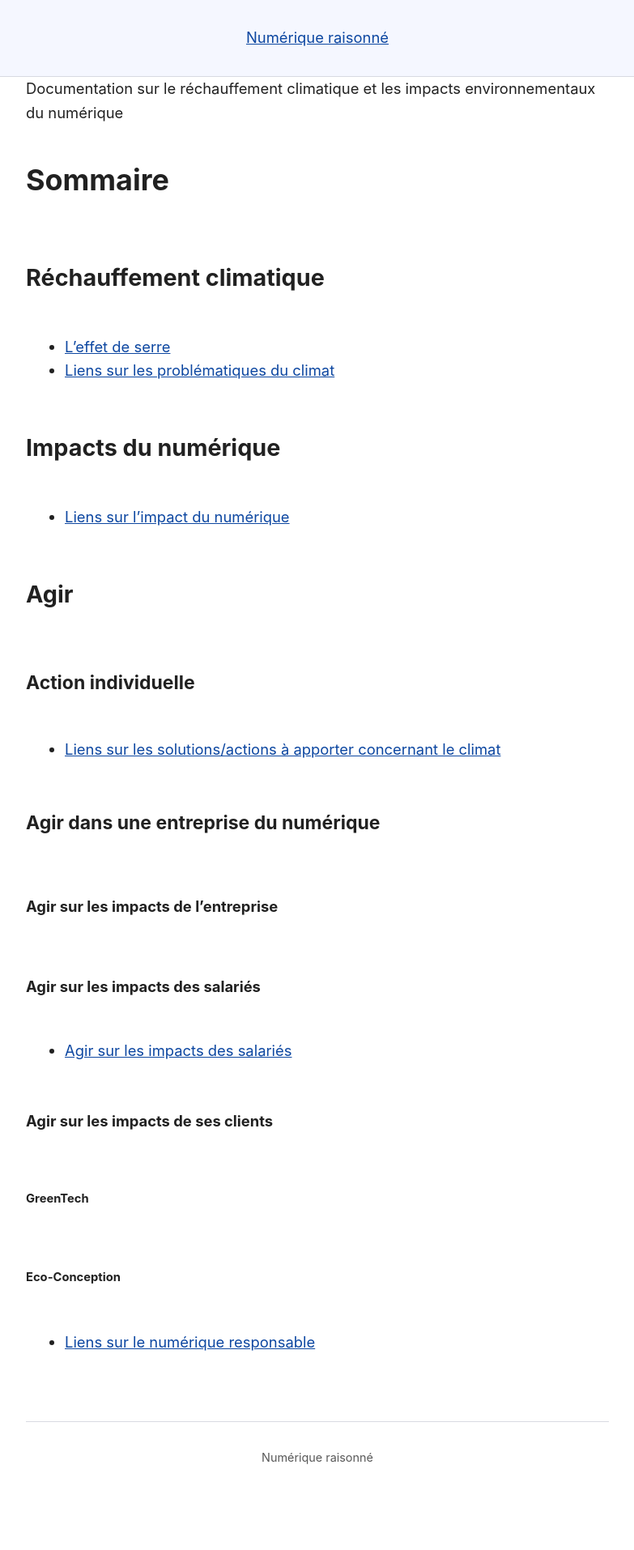
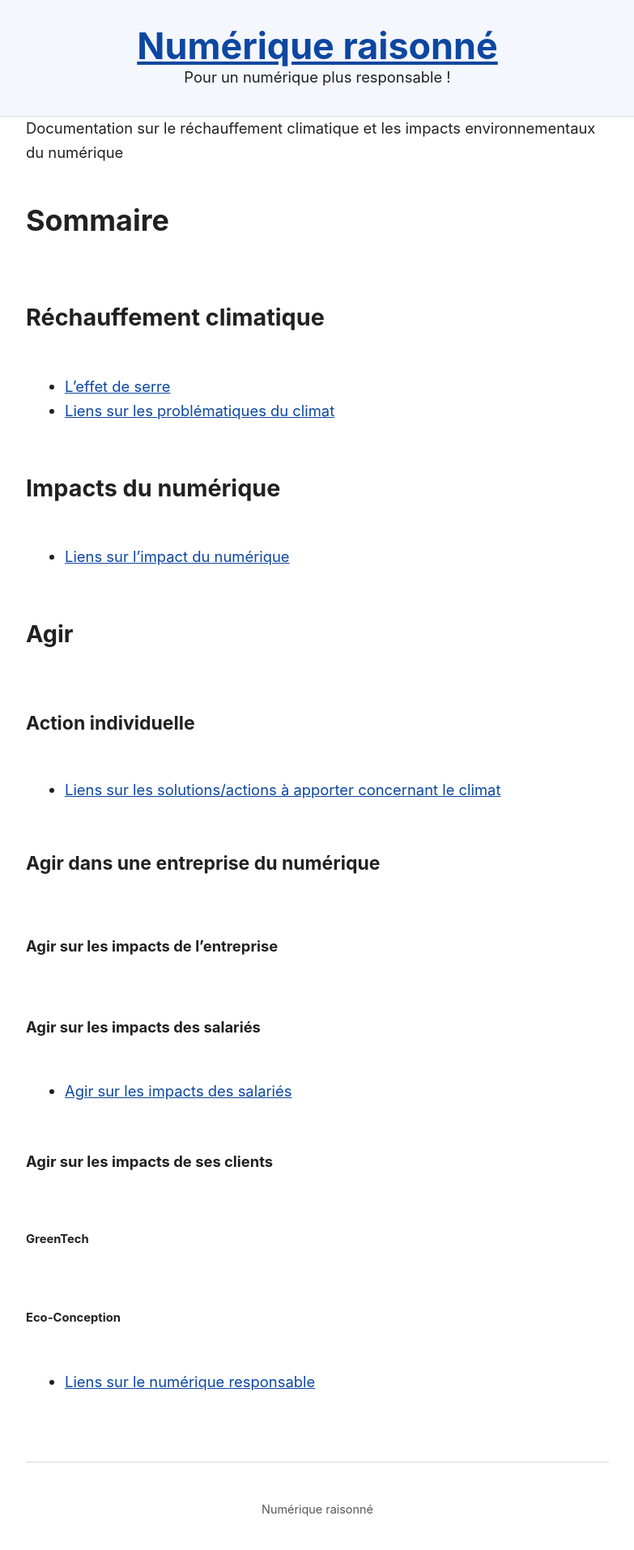
Before and after one commit to Slandais/slandais.github.io, a Jekyll site: the page built from index.md, in a window 1280 px wide. Shown: the whole page at 81% size, without its empty margins (248-1031 px from the left). Built offline with Jekyll 4.4.1, drawn with Linux system fonts in a browser that asks for light colours; before the commit the page ends 1835 px from its top, so only the background shows below that.

Commit message:
Update default.html

```diff
--- a/_layouts/default.html
+++ b/_layouts/default.html
@@ -9,13 +9,14 @@
   </head>
   <body>
       <header>
-        <a href="/">Numérique raisonné</a>
+        <h1><a href="/">Numérique raisonné</a></h1>
+        <p>Pour un numérique plus responsable !</p>
         </header
         <div class="main-content>
             {{ content }}
         </content>
       <footer>
-        Numérique raisonné
+        <p>Numérique raisonné</p>
       </footer>
   </body>
 </html>
```
